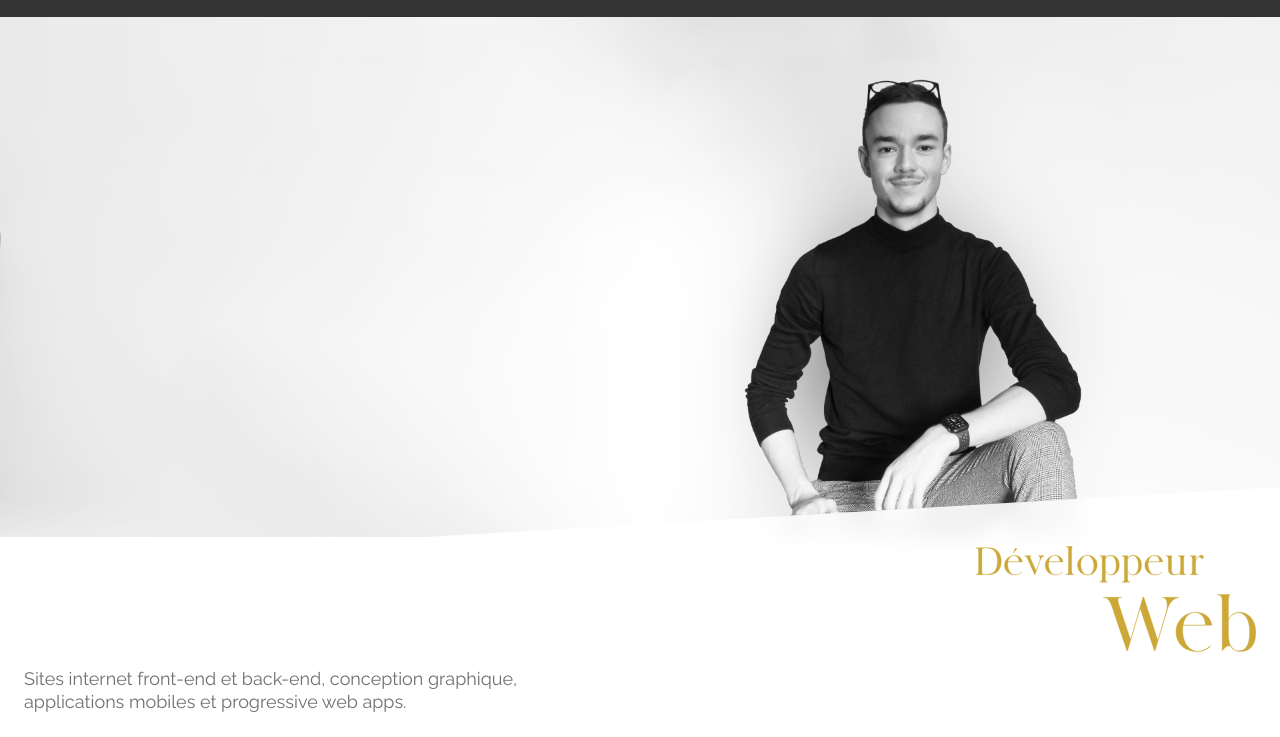
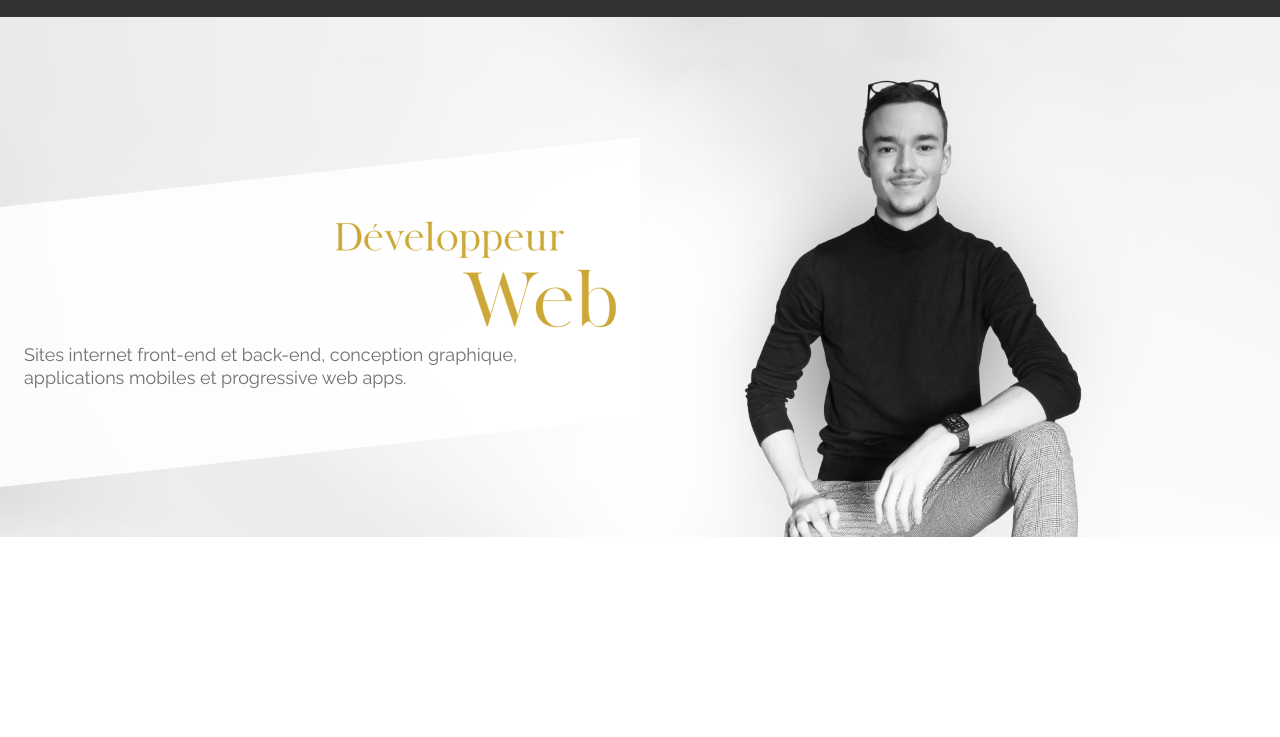
Before and after one commit to ysalamone/portfolio_2020, a website: page index.html in a window 1280 px wide. Shown: the part 63-800 px from the top of the page. Drawn offline with Linux system fonts and the light colour scheme.

Commit message:
accroche tablette

```diff
--- a/css/style.scss
+++ b/css/style.scss
@@ -52,6 +52,26 @@ header {
   header {
     height: 75vh;
     background-image: url("../img/bg_desktop.png");
+    display: flex;
+    flex-direction: column;
+    justify-content: flex-end;
+  }
+
+  .bandeNom {
+    position: absolute;
+    top: 0;
+    width: 100%;
+  }
+
+  .accroche {
+    position: initial;
+    width: 50vw;
+    height: 350px;
+    margin-bottom: 50px;
+    clip-path: polygon(0 20%, 100% 0, 100% 80%, 0 100%);
+    .dev {
+      margin-top: 60px;
+    }
   }
 
 }
```
Also changed, not shown: css/style.css, 1 other file.
